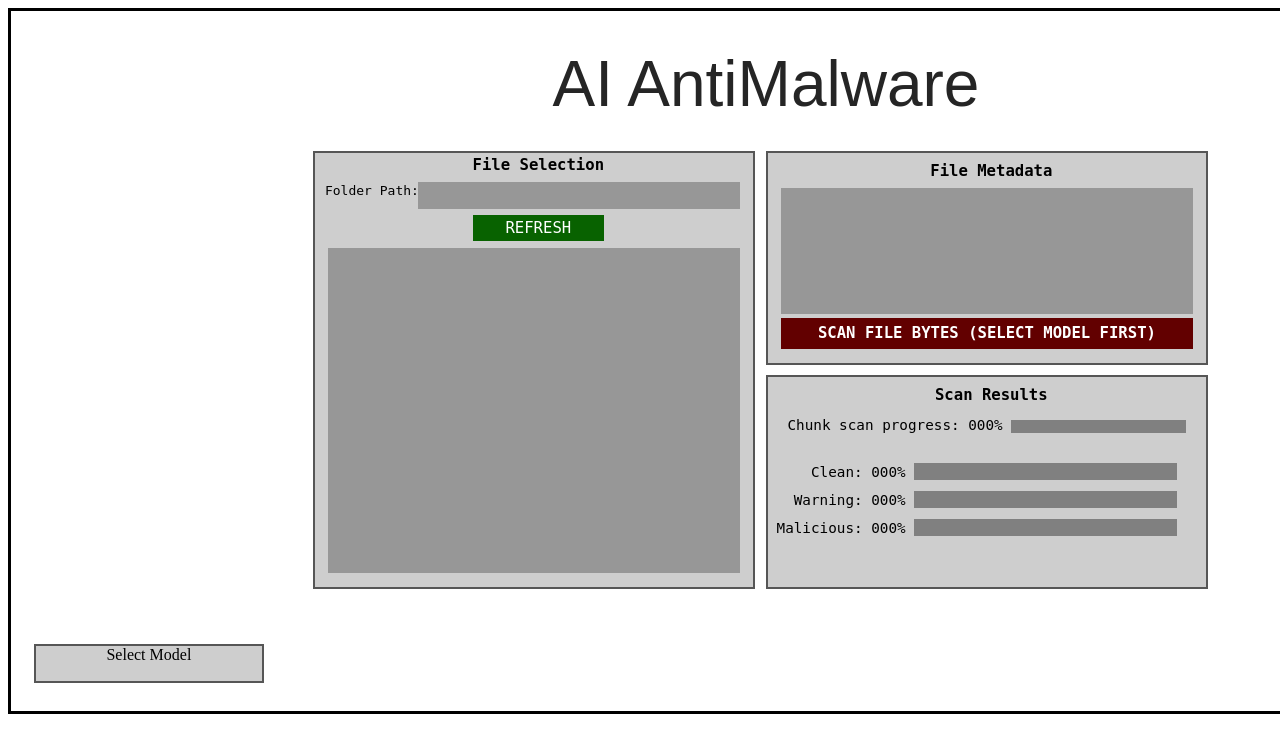
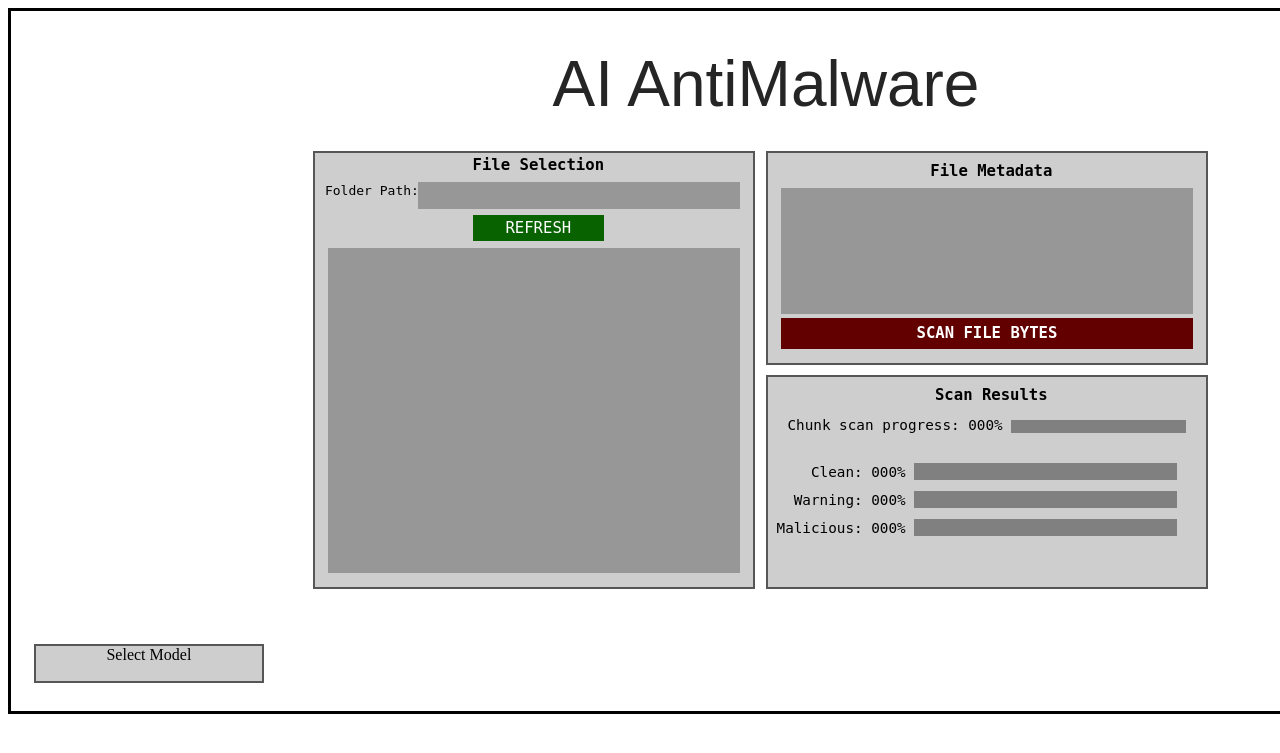
Before and after one commit to chriswee168/ai-file-scanner-app, a Django app: template server/main/templates/main/index.html in a window 1280 px wide; the page is wider, and only the part inside the window is pictured. Shown: the top 753 px of that part. Run offline with Django 5.2, Linux system fonts and the light colour scheme; the template is opened without the code that fills it, so the values that code supplies are empty.

Commit message:
Remove line to set scan button message
Already performed by `ActionButton` parent class.

```diff
--- a/server/main/static/main/js/ModelList.js
+++ b/server/main/static/main/js/ModelList.js
@@ -109,8 +109,5 @@ class ModelEntry extends Entry
         {
             // pass.
         }
-
-        // Change scan button to remove the "(SELECT MODEL FIRST)" message.
-        this.scanButtonObj.htmlElement.innerText = "SCAN FILE BYTES";
     }
 }
--- a/server/main/templates/main/index.html
+++ b/server/main/templates/main/index.html
@@ -50,7 +50,7 @@
             <div id="file-metadata" class="div-box">
                 <h3 class="div-title">File Metadata</h3>
                 <div id="metadata-textbox"></div>
-                <div id="scan-button"><b>SCAN FILE BYTES (SELECT MODEL FIRST)</b></div>
+                <div id="scan-button"><b>SCAN FILE BYTES</b></div>
             </div>
 
             <!-- Display scan results of selected file. -->
```
